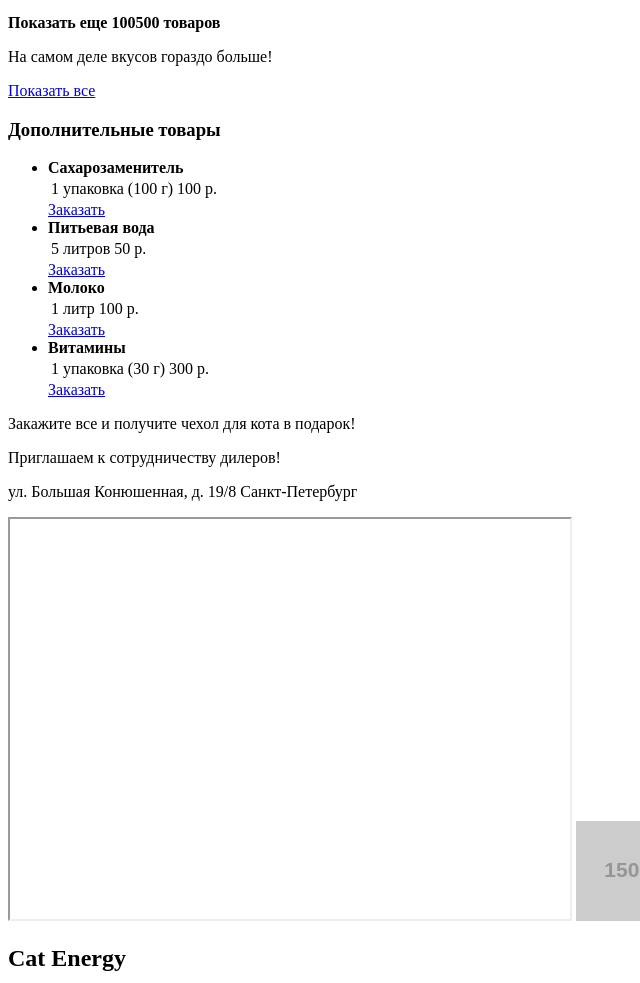
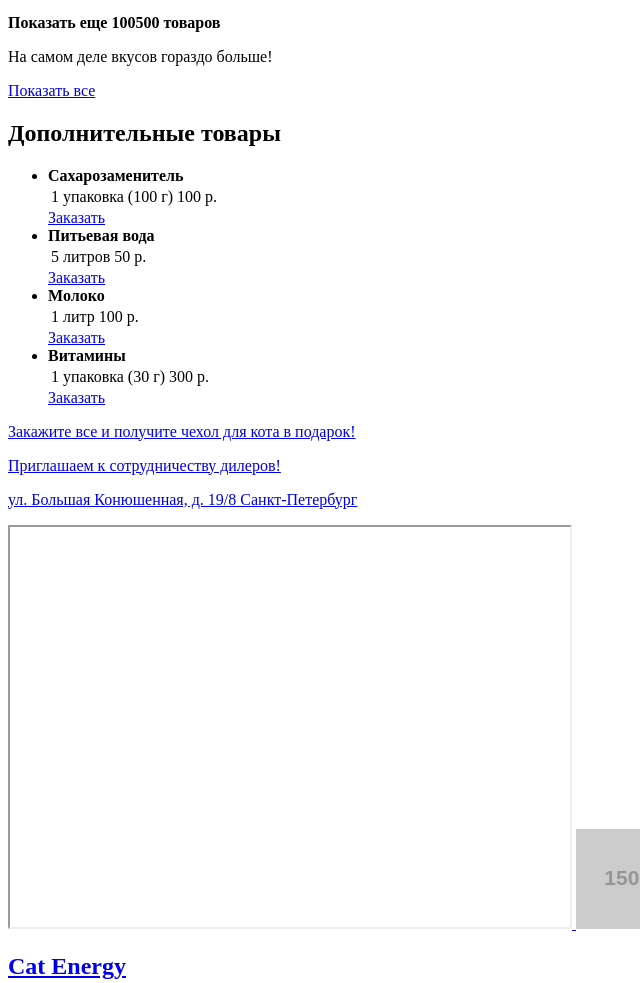
Before and after one commit to NastyaKuvi/560773-cat-energy, a website: page source/catalog.html in a window 1280 px wide. Shown: the part 1709-2692 px from the top of the page, without its empty margins (0-640 px from the left). Drawn offline with Linux system fonts and the light colour scheme; placeholder pictures from the web are drawn by us.

Commit message:
remark were fixed: - unnecessary wrappers were removed - tabs corrected - tags corrected

```diff
--- a/source/catalog.html
+++ b/source/catalog.html
@@ -36,7 +36,7 @@
             <a href="item1.html">
               <img class="item__image" src="http://placehold.it/150x100" width="150" height="100" alt="Корм с курицей, 500г">
             </a>
-            <div class="item__body-wrapper">
+            <div class="item__wrapper">
               <a href="item1.html">
                 <b class="item__title">Cat Energy Pro 500 г</b>
               </a>
@@ -216,10 +216,9 @@
       </section>
 
       <section class="aux-catalog">
-        <h3 class="aux-catalog__title">Дополнительные товары</h3>
+        <h2 class="aux-catalog__title">Дополнительные товары</h2>
         <ul class="aux-catalog__list">
           <li class="aux-catalog__item aux-item">
-            <div class="aux-item__wrapper">
             <b class="aux-item__name">Сахарозаменитель</b>
             <table class="aux-item__data">
               <tr>
@@ -228,10 +227,8 @@
               </tr>
             </table>
             <a class="item__order" href="order.html">Заказать</a>
-            </div>
           </li>
           <li class="aux-catalog__item aux-item">
-            <div class="aux-item__wrapper">
             <b class="aux-item__name">Питьевая вода</b>
             <table class="aux-item__data">
               <tr>
@@ -240,10 +237,8 @@
               </tr>
             </table>
             <a class="item__order" href="order.html">Заказать</a>
-            </div>
           </li>
           <li class="aux-catalog__item aux-item">
-            <div class="aux-item__wrapper">
             <b class="aux-item__name">Молоко</b>
             <table class="aux-item__data">
               <tr>
@@ -252,10 +247,8 @@
               </tr>
             </table>
             <a class="item__order" href="order.html">Заказать</a>
-            </div>
           </li>
           <li class="aux-catalog__item aux-item">
-            <div class="aux-item__wrapper">
             <b class="aux-item__name">Витамины</b>
             <table class="aux-item__data">
               <tr>
@@ -264,14 +257,10 @@
               </tr>
             </table>
             <a class="item__order" href="order.html">Заказать</a>
-            </div>
           </li>
         </ul>
-      </section>
-
-      <section class="gifts">
-        <div class="gifts__item">
-          <p class="gifts__body">Закажите все и получите чехол для кота в подарок!</p>
+        <div class="aux-catalog__banner">
+          <a class="aux-catalog__body" href="order.html">Закажите все и получите чехол для кота в подарок!</p>
         </div>
       </section>
     </main>
```
Also changed, not shown: source/form.html (+2 -2 lines). Lines whose indentation alone changed are shown as unchanged.
